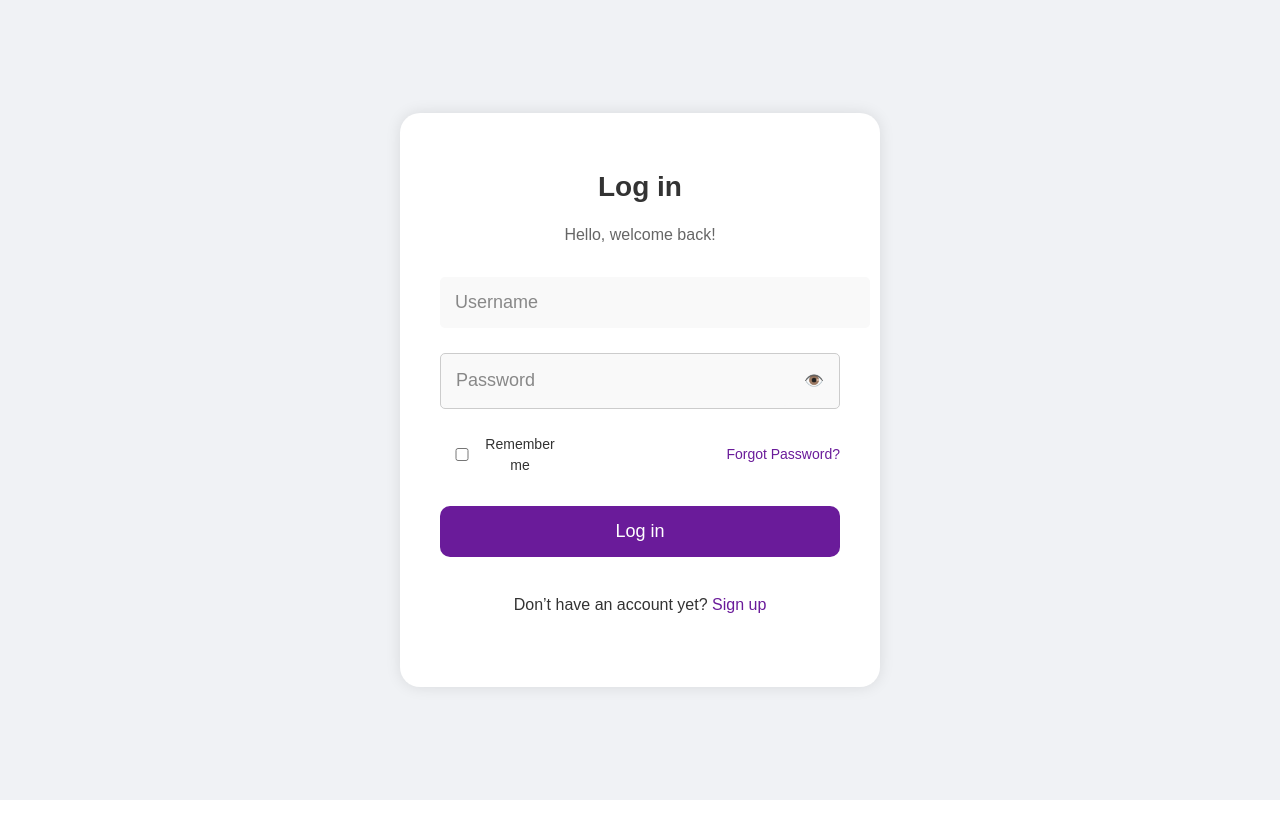
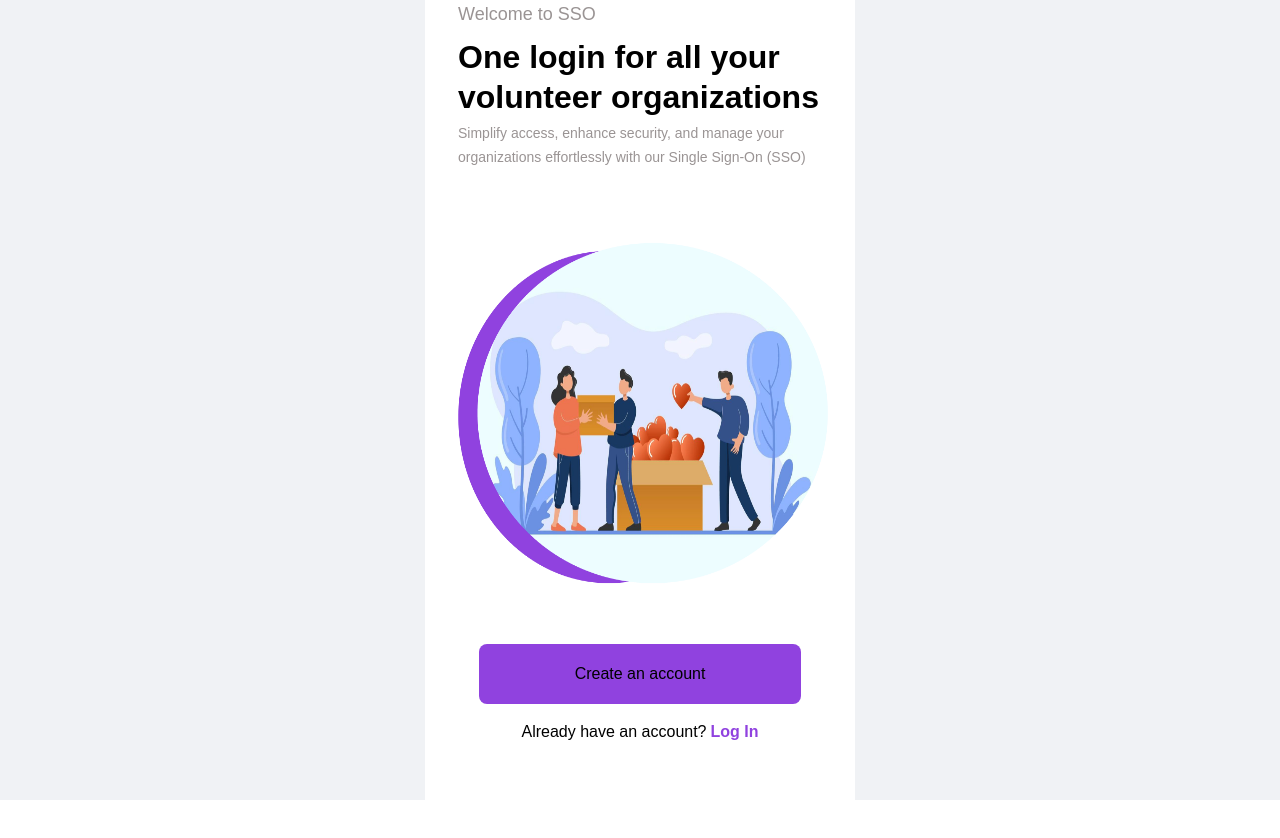
Before and after one commit to PAP-2024-Summer-L6-G1-students/identity-provider-frontend, a React (Vite) app in the folder identity-provider/: page / in a window 1280 px wide. Shown: the top 838 px of the page. Before the commit the page ends 800 px from the top, so only its background shows below. Built offline with nearby package versions, Linux system fonts and the light colour scheme.

Commit message:
finished landing page jsx

```diff
--- a/identity-provider/src/main.jsx
+++ b/identity-provider/src/main.jsx
@@ -1,22 +1,16 @@
-import React from 'react';
-import ReactDOM from 'react-dom/client';
-import { BrowserRouter as Router, Routes, Route } from 'react-router-dom';
+import React from 'react'
+import ReactDOM from 'react-dom/client'
+
 import '@fontsource/roboto/300.css';
 import '@fontsource/roboto/400.css';
 import '@fontsource/roboto/500.css';
 import '@fontsource/roboto/700.css';
-import './main.css';
-import LandingPage from './pages/LandingPage.jsx';
-import CreateAccount from './pages/CreateAccount.jsx';
-import Login from './pages/Login.jsx';
+import './main.css'
+
+import LandingPage from './pages/Landing.jsx'
 
 ReactDOM.createRoot(document.getElementById('root')).render(
   <React.StrictMode>
-    <Router>
-      <Routes>
-        <Route path="/" element={<Login />} />
-        <Route path="/createAccount" element={<CreateAccount />} />
-      </Routes>
-    </Router>
+    <LandingPage />
   </React.StrictMode>,
-);
+)
--- /dev/null
+++ b/identity-provider/src/pages/Landing.css
@@ -0,0 +1,88 @@
+#landing-page {
+  height: 932px;
+  width: 430px;
+  background-color: white;
+  border-radius: 20px;
+}
+
+#landing-page-header {
+  height: 260px;
+  align-items: center;
+  width: 100%;
+  border: 1px solid transparent;
+  font-size: 18px;
+}
+
+#lp-header-text {
+  margin-top: 70px;
+  margin-left: 32px;
+  color: rgb(154,148,148);
+  font-size: 18px;
+  font-weight: 400;
+}
+#hero-text-div {
+  display: flex;
+  align-items: flex-start;
+  height: 60px;
+  width: 100%;
+}
+#hero-text {
+  margin: 0;
+  margin-top: 0px;
+  margin-left: 32px;
+  color: black;
+  font-size: 32px;
+  font-weight: 600;
+  padding: 0px;
+  line-height: 40px;
+
+}
+#hero-subtext {
+  margin-left: 32px;
+  margin-top: 4px;
+  color: rgb(154,148,148);
+  font-size: 14px;
+  line-height: 24px;
+  font-weight: 300;
+}
+
+#image-div {
+  display: flex;
+  justify-content: center;
+  height: 400px;
+  width: 100%;
+}
+
+#landing-image {
+  height: 100%;
+  width: 90%;
+}
+
+#create-account-div {
+  margin-top: 48px;
+  display: flex;
+  justify-content: center;
+  align-items: center;
+  height: 60px;
+  width: 100%;
+}
+
+#create-account-button {
+   width: 75%;
+   height: 100%;
+   background-color: rgba(144, 66, 223, 1)
+}
+#create-account-subtext-div {
+  display: flex;
+  justify-content: center;
+  height: 40px;
+  width: 100%;
+}
+#create-account-subtext {
+  color: black;
+}
+#log-in-text {
+  margin-left: 4px;
+  color: rgba(144, 66, 223, 1);
+  font-weight: 550;
+}
--- /dev/null
+++ b/identity-provider/src/pages/Landing.jsx
@@ -0,0 +1,34 @@
+import { useState } from 'react'
+import './Landing.css'
+import landingImage from '/landing-image.png'
+
+
+export default function Landing() {
+    const [count, setCount] = useState(0)
+
+    const createAccount = () => {
+        console.log("You're being directed to create your account")
+    }
+
+    return (
+        <div id="landing-page">
+            <div id="landing-page-header">
+                <h1 id="lp-header-text">Welcome to SSO</h1>
+                <h2 id="hero-text">One login for all your volunteer organizations</h2>
+                <p id="hero-subtext">Simplify access, enhance security, and manage your organizations effortlessly with our Single Sign-On (SSO)</p>
+            </div>
+            <div id="image-div">
+                <img id="landing-image" src={landingImage}></img>
+            </div>
+            <div id="create-account-div">
+                <button id="create-account-button" onClick={createAccount}>Create an account</button>
+            </div>
+            <div id="create-account-subtext-div">
+                <p id="create-account-subtext">Already have an account?</p>
+
+                <p><a href="test.html"id="log-in-text" >Log In</a></p>
+            </div>
+        </div>
+
+    )
+}
--- a/identity-provider/src/pages/LandingPage.css
+++ /dev/null
@@ -1,38 +0,0 @@
-#landing-page {
-  max-width: 1280px;
-  margin: 0 auto;
-  padding: 2rem;
-  text-align: center;
-
-  .logo {
-    height: 6em;
-    padding: 1.5em;
-    will-change: filter;
-    transition: filter 300ms;
-  }
-  .logo:hover {
-    filter: drop-shadow(0 0 2em #646cffaa);
-  }
-  .logo.react:hover {
-    filter: drop-shadow(0 0 2em #61dafbaa);
-  }
-
-  .card {
-    padding: 2em;
-  }
-
-  @media (prefers-reduced-motion: no-preference) {
-    a:nth-of-type(2) .logo {
-      animation: logo-spin infinite 20s linear;
-    }
-  }
-}
-
-@keyframes logo-spin {
-  from {
-    transform: rotate(0deg);
-  }
-  to {
-    transform: rotate(360deg);
-  }
-}
--- a/identity-provider/src/pages/LandingPage.jsx
+++ /dev/null
@@ -1,34 +0,0 @@
-import { useState } from 'react'
-import './LandingPage.css'
-
-import reactLogo from '../assets/react.svg'
-import viteLogo from '/vite.svg'
-
-import ExampleButtons from '../components/ExampleButtons';
-
-export default function LandingPage() {
-  const [count, setCount] = useState(0)
-
-  return (
-    <div id="landing-page">
-      <div>
-        <a href="https://vitejs.dev" target="_blank">
-          <img src={viteLogo} className="logo" alt="Vite logo" />
-        </a>
-        <a href="https://react.dev" target="_blank">
-          <img src={reactLogo} className="logo react" alt="React logo" />
-        </a>
-      </div>
-      <h1>Vite + React</h1>
-      <div className="card">
-        <button onClick={() => setCount((count) => count + 1)}>
-          count is {count}
-        </button>
-        <p>
-          Edit <code>src/App.jsx</code> and save to test HMR
-        </p>
-      </div>
-      <ExampleButtons />
-    </div>
-  )
-}
```
Also changed, not shown: identity-provider/public/landing-image.png (added), 1 other file (tests, documents, lock files or other folders).
